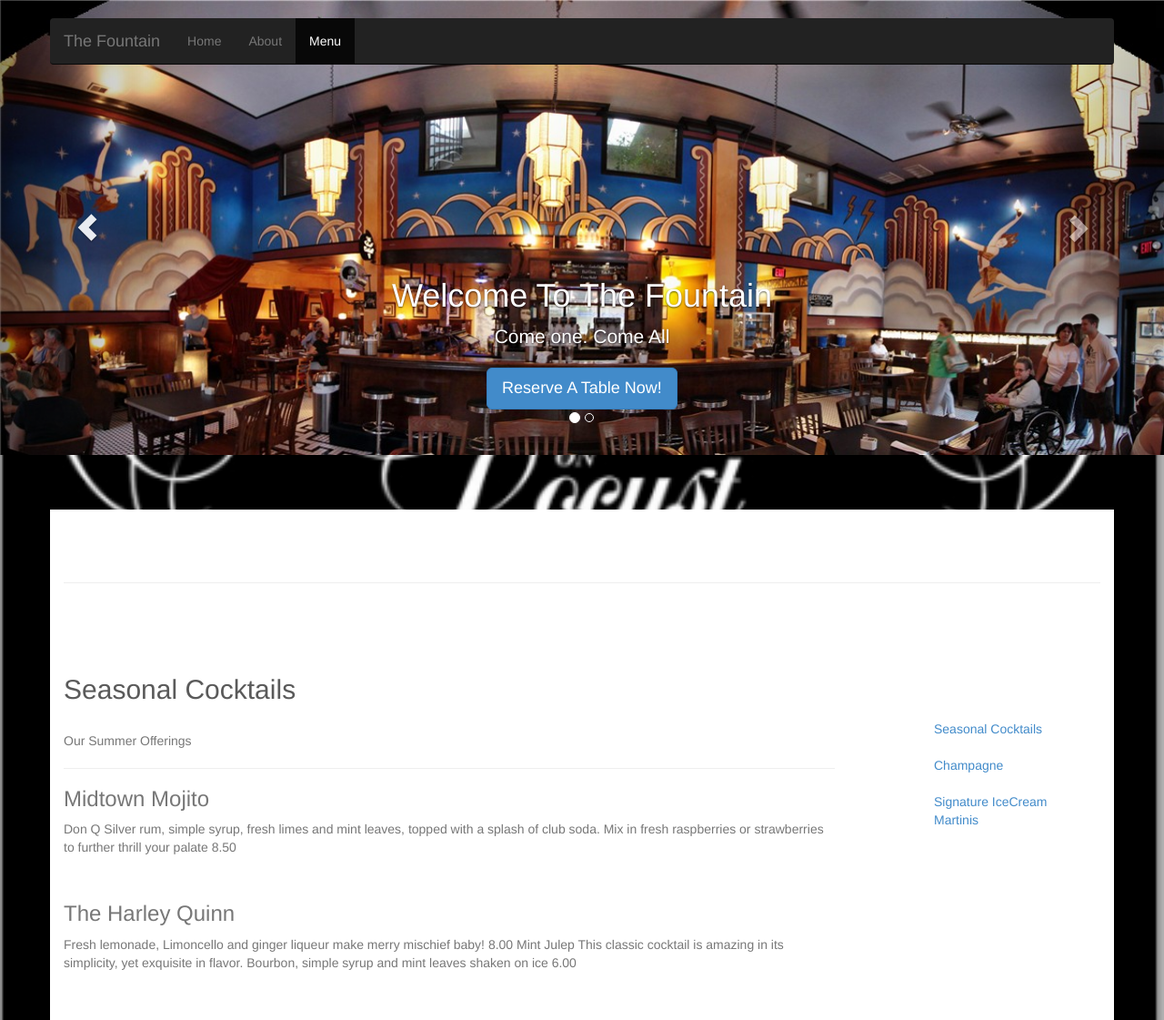
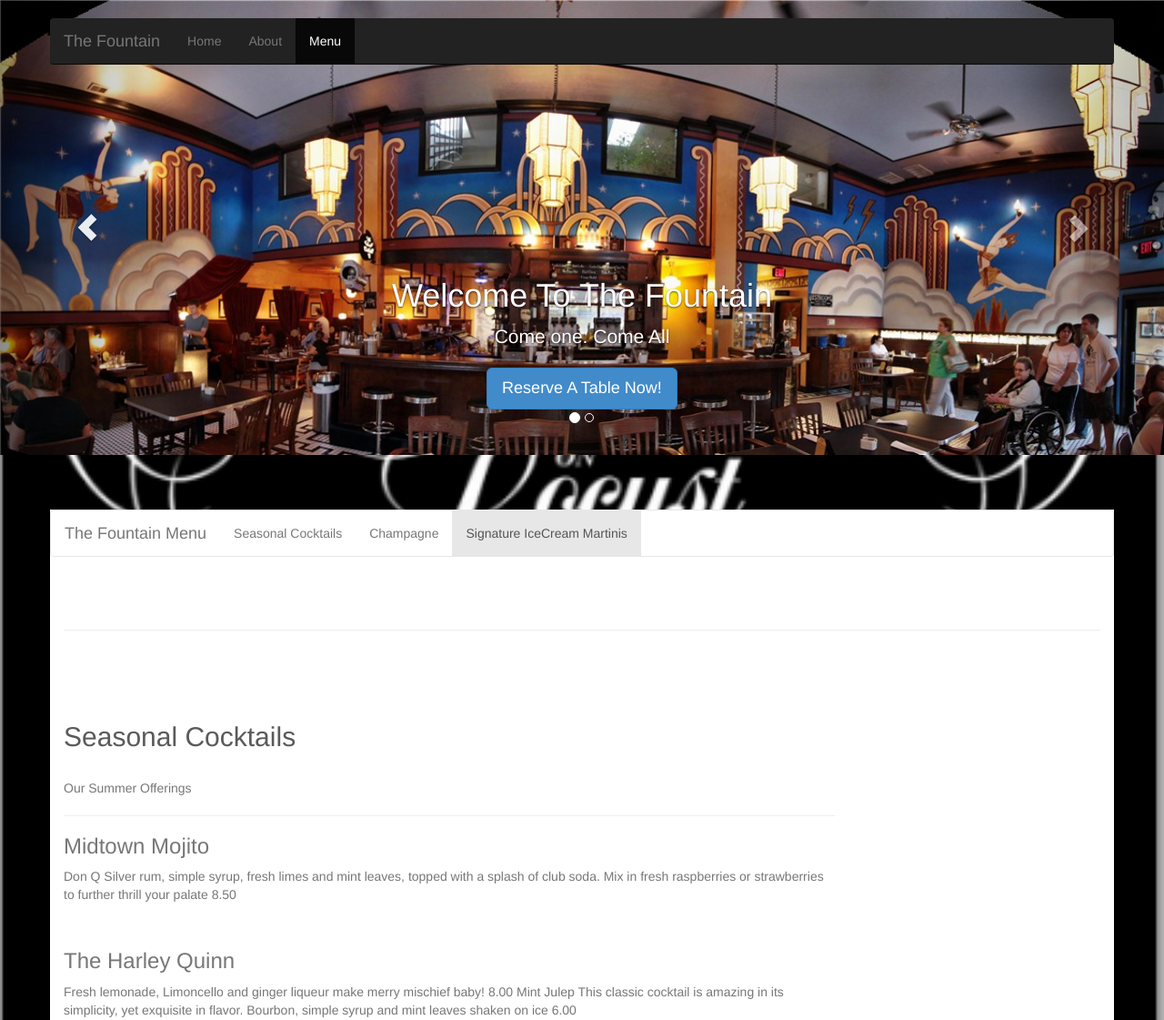
Before and after one commit to Dacode45/menu, a plain HTML site: page menu.html in a window 1280 px wide. Shown: the top 1121 px of the page at 91% size. Drawn offline with nearby package versions, Linux system fonts and the light colour scheme; a script that the page names is missing.

Commit message:
Fixed Menu Bar

```diff
--- a/css/custom.css
+++ b/css/custom.css
@@ -106,31 +106,20 @@ body {
 	background:white;
 }
 
-#affix-nav{
-	right:80px;
-	float: right;
-	display: block;
-}
-
-#affix-nav.affix-top {
-
-    position: static;
-    margin-top:60px;
-    width:228px;
-  }
-
-  #affix-nav.affix {
-
-    position: fixed;
-    top:150px;
-    width:228px;
-	float: right;
-	margin-right:auto;
-
-  }
 
 /* RESPONSIVE CSS
 -------------------------------------------------- */
+
+/* Menu NAVBAR
+---------------------------------------------------*/
+#affix-nav{
+	background:white;
+	z-index: 1000;
+
+}
+#affix-nav.affix{
+	top:0px;
+}
 
 @media (min-width: 768px) {
 
--- a/menu.html
+++ b/menu.html
@@ -128,8 +128,28 @@
     <!-- Marketing messaging and featurettes
     ================================================== -->
     <!-- Wrap the rest of the page in another container to center all the content. -->
+	<div class="container customMenu">
 
-    <div class="container customMenu">
+	<div  id="affix-nav" class="row navbar navbar-default"  data-spy="affix" data-offset-top="400" data-offset-bottom="200">
+		<div class="container">
+			<div class="navbar-header">
+				<button type="button" class="navbar-toggle collapsed" data-toggle="collapse" data-target="#menu">
+            <span class="sr-only">Toggle navigation</span>
+            <span class="icon-bar"></span>
+            <span class="icon-bar"></span>
+            <span class="icon-bar"></span>
+          </button>
+				<a class="navbar-brand" href="#">The Fountain Menu</a>
+			</div>
+			<div id="menu" class="navbar-collapse collapse">
+				<ul class="nav navbar-nav" data-offset-top="10">
+					<li><a href="#SeasonalCocktails">Seasonal Cocktails</a></li>
+					<li><a href="#Champagne">Champagne</a></li>
+					<li><a href="#SignatureIceCreamMartinis">Signature IceCream Martinis</a></li>
+				</ul>
+			</div>
+		</div>
+	</div>
 
       <hr class="featurette-divider">
 
@@ -232,17 +252,6 @@ and beautifully garnished to order. 8.50 unless noted<span>
 			and Vanilla Deluxe ice cream</p></div>
 		</div>
 
-		<div  id="affix-nav" class="col-xs-3 col-md-3 hidden-xs"  data-spy="affix" data-offset-top="400" data-offset-bottom="200">
-			<nav>
-			<ul class="nav sidenav" data-offset-top="10">
-				<ul class="nav">
-				<li><a href="#SeasonalCocktails">Seasonal Cocktails</a></li>
-				<li><a href="#Champagne">Champagne</a></li>
-				<li><a href="#SignatureIceCreamMartinis">Signature IceCream Martinis</a></li>
-				</ul>
-			</ul>
-			</nav>
-		</div>
       </div>
 
       <hr class="featurette-divider">
```
